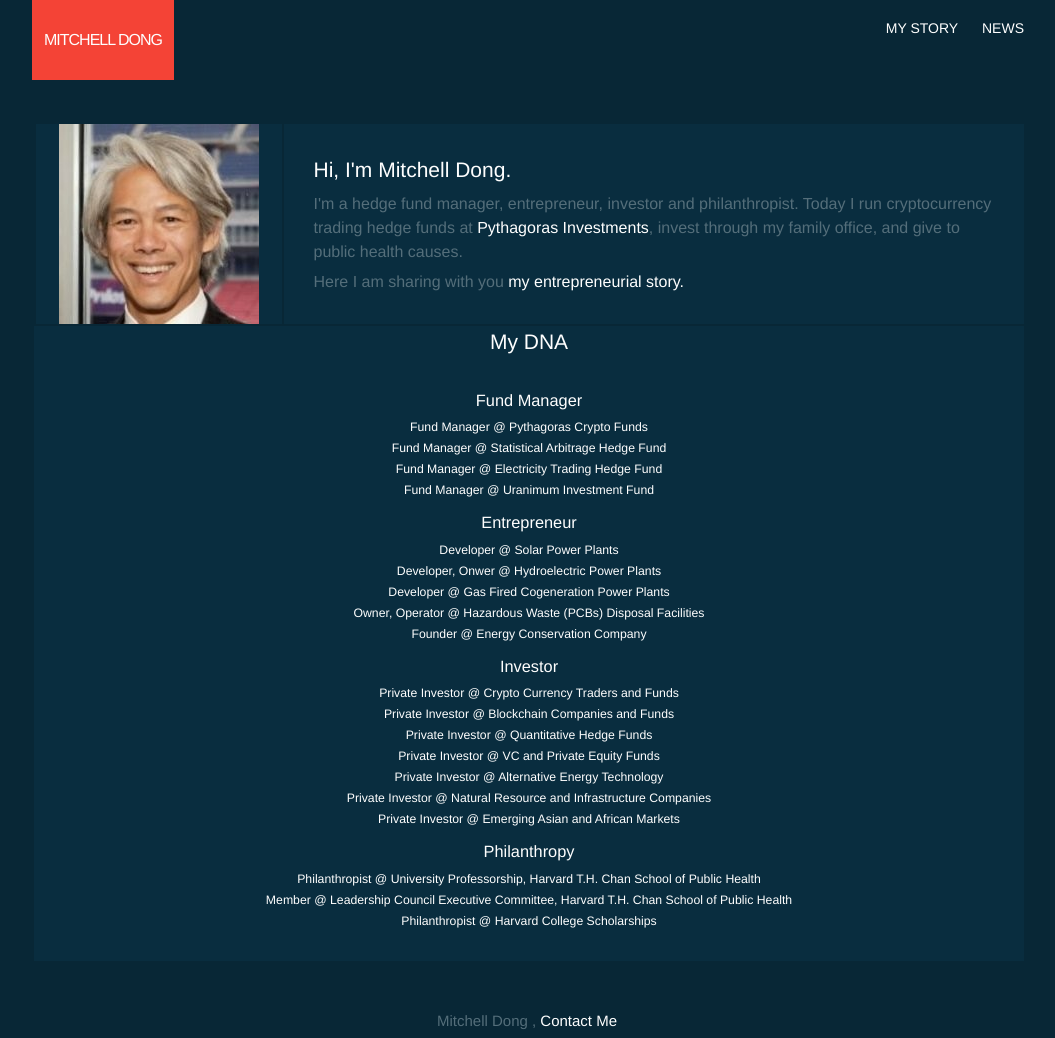
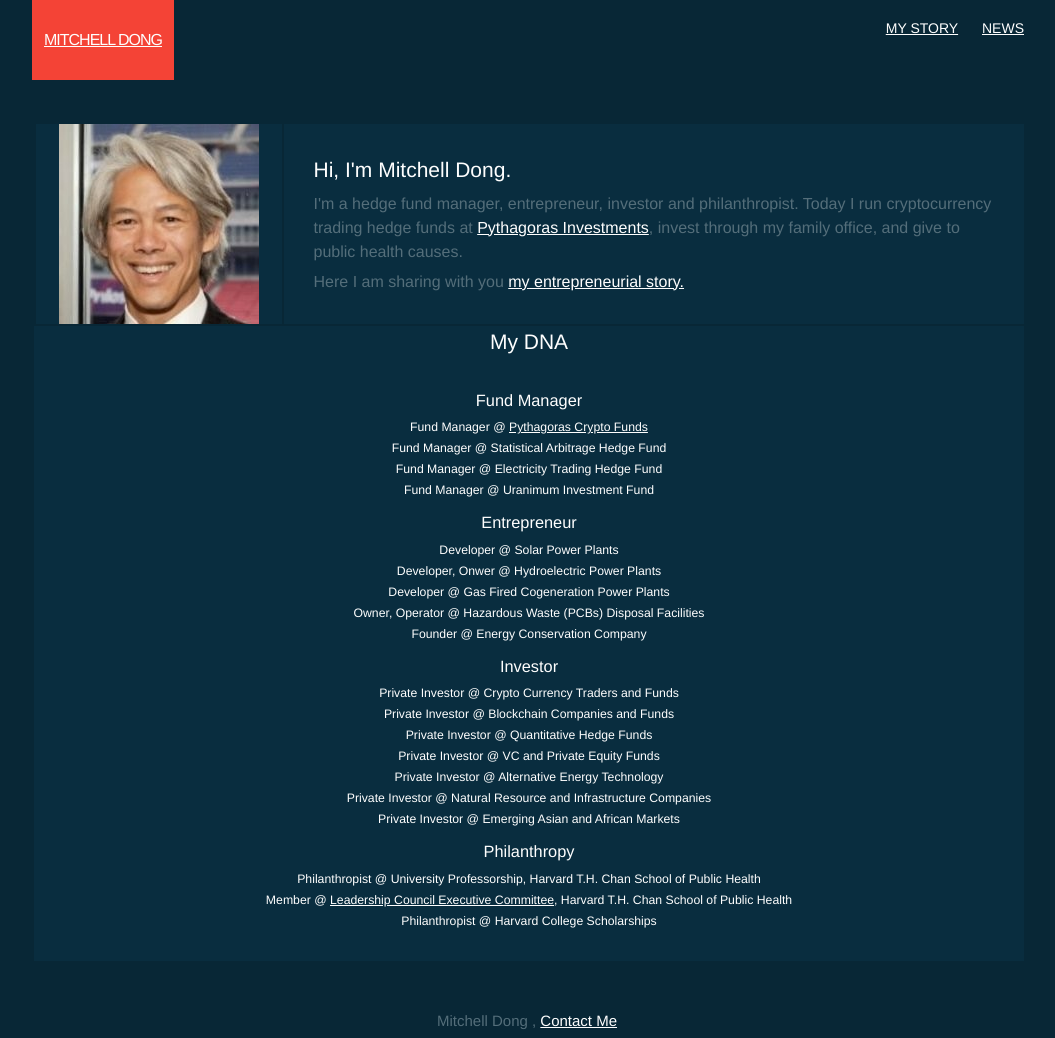
Before and after one commit to pythagoras-investments/mitchelldong_com, a Jekyll site: the page built from index.html, in a window 1280 px wide. Shown: the whole page, without its empty margins (112-1167 px from the left). Built offline with Jekyll 4.4.1, drawn with Linux system fonts in a browser that asks for light colours.

Commit message:
Update _base.scss
override anchor text decor

```diff
--- a/_sass/_base.scss
+++ b/_sass/_base.scss
@@ -96,7 +96,9 @@ h1, h2, h3, h4, h5, h6 {
  */
 a {
     color: $text-color;
-    text-decoration: none;
+
+    // override text decoration
+//     text-decoration: none;
 
     &:visited {
         color: darken($text-color, 15%);
```
